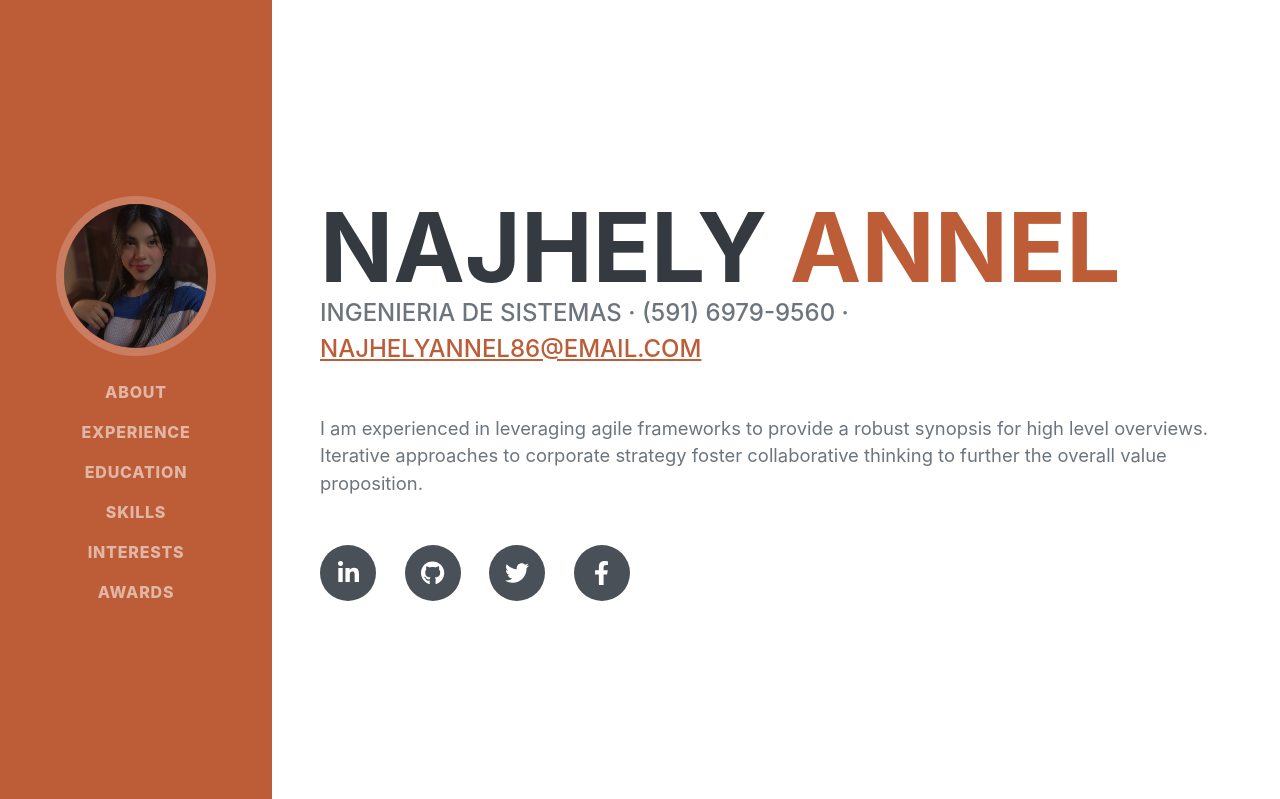
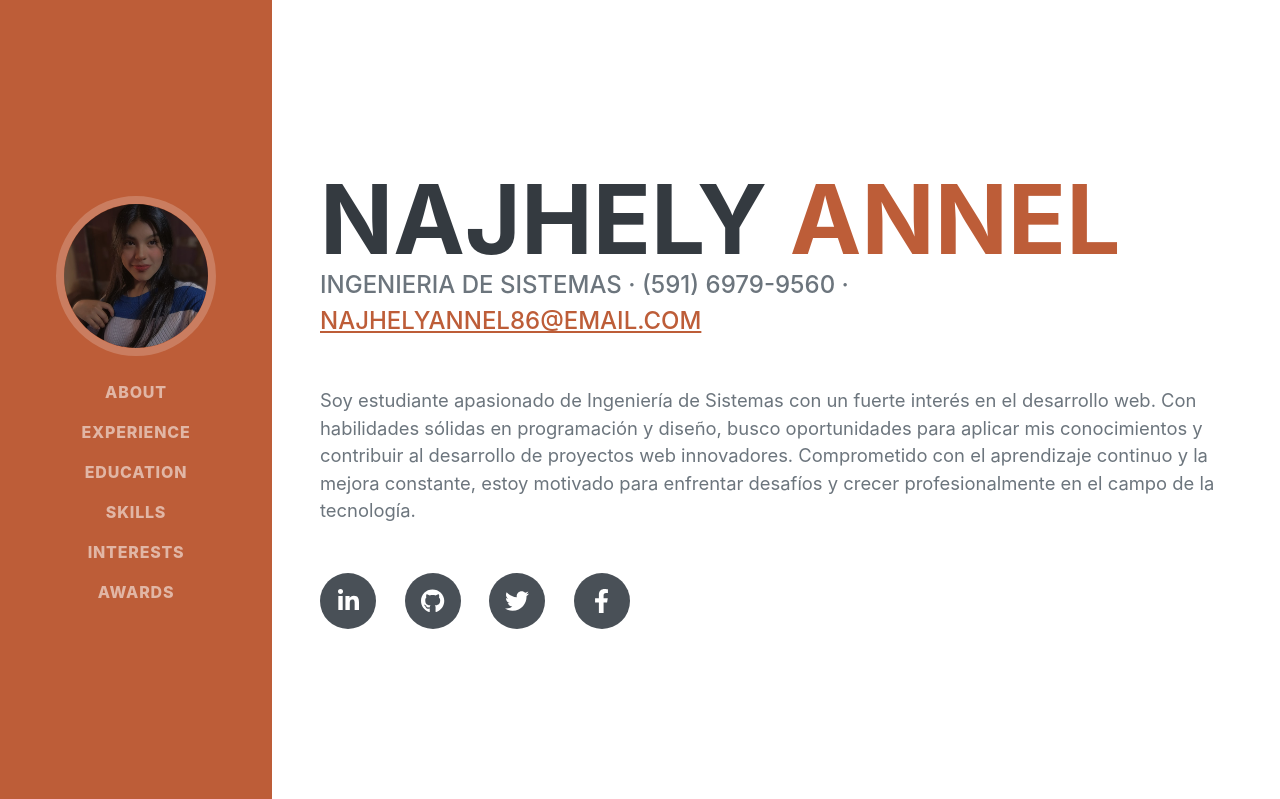
Before and after one commit to AnnelMN/myportfolio, a Django app: page / in a window 1280 px wide; the page is wider, and only the part inside the window is pictured. Shown: the top 799 px of that part. Run offline with Django 5.2, Linux system fonts and the light colour scheme; some libraries are stand-ins or nearby versions; some web fonts are replaced.

Commit message:
Aqui cambie mi descripcion de mi perfil.

```diff
--- a/templates/index.html
+++ b/templates/index.html
@@ -48,7 +48,7 @@
                         INGENIERIA DE SISTEMAS · (591) 6979-9560 ·
                         <a href="mailto:najhelyannel86@email.com">najhelyannel86@email.com</a>
                     </div>
-                    <p class="lead mb-5">I am experienced in leveraging agile frameworks to provide a robust synopsis for high level overviews. Iterative approaches to corporate strategy foster collaborative thinking to further the overall value proposition.</p>
+                    <p class="lead mb-5">Soy estudiante apasionado de Ingeniería de Sistemas con un fuerte interés en el desarrollo web. Con habilidades sólidas en programación y diseño, busco oportunidades para aplicar mis conocimientos y contribuir al desarrollo de proyectos web innovadores. Comprometido con el aprendizaje continuo y la mejora constante, estoy motivado para enfrentar desafíos y crecer profesionalmente en el campo de la tecnología.</p>
                     <div class="social-icons">
                         <a class="social-icon" href="#!"><i class="fab fa-linkedin-in"></i></a>
                         <a class="social-icon" href="#!"><i class="fab fa-github"></i></a>
@@ -67,7 +67,7 @@
                             <h3 class="mb-0">Senior Web Developer</h3>
                             <div class="subheading mb-3">Intelitec Solutions</div>
                             <p>Bring to the table win-win survival strategies to ensure proactive domination. At the end of the day, going forward, a new normal that has evolved from generation X is on the runway heading towards a streamlined cloud solution. User generated content in real-time will have multiple touchpoints for offshoring.</p>
-                        </div>
+
                         <div class="flex-shrink-0"><span class="text-primary">March 2013 - Present</span></div>
                     </div>
                     <div class="d-flex flex-column flex-md-row justify-content-between mb-5">
```
